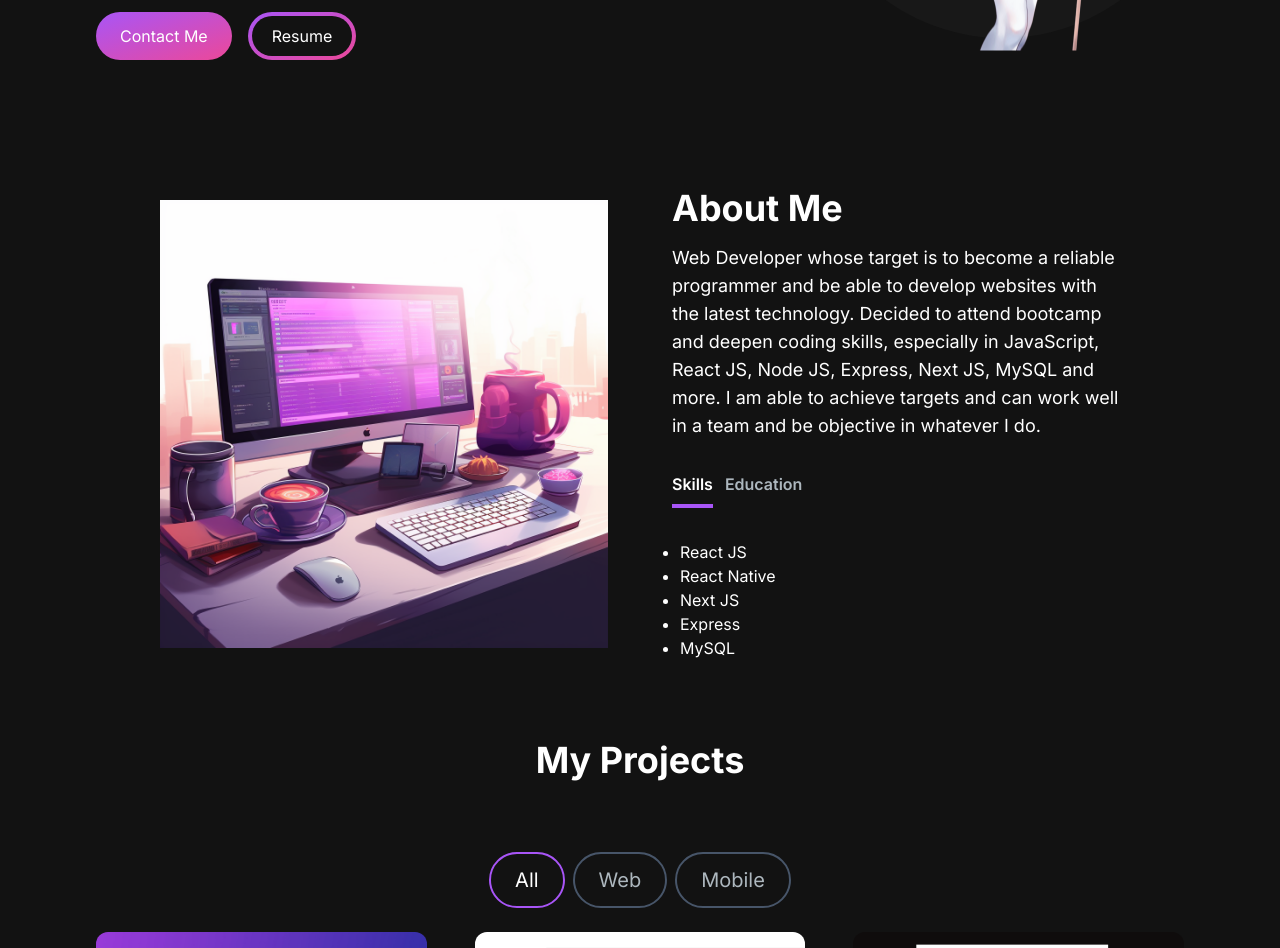
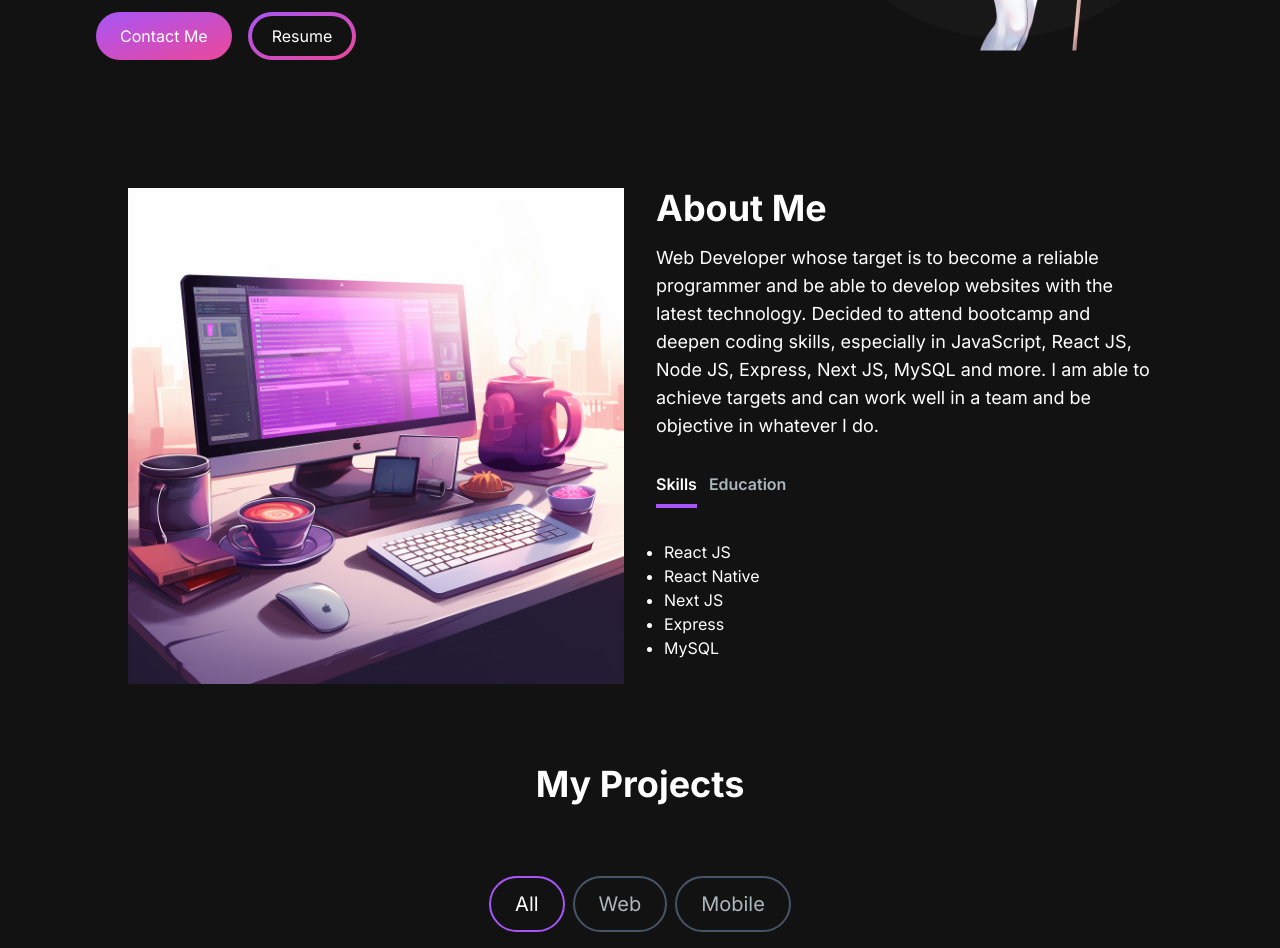
Before and after one commit to AzizImastara/imastara.com, a Next.js app: page / in a window 1280 px wide. Shown: the part 640-1588 px from the top of the page. Built offline with nearby package versions, Linux system fonts and the light colour scheme.

Commit message:
edited gap in about section

```diff
--- a/src/app/components/AboutSection.jsx
+++ b/src/app/components/AboutSection.jsx
@@ -42,7 +42,7 @@ const AboutSection = () => {
 
   return (
     <section className="text-white" id="about">
-      <div className="md:grid md:grid-cols-2 gap-8 items-center py-8 px-4 xl:gap-16 sm:py-16 xl:px-16">
+      <div className="md:grid md:grid-cols-2 gap-8 items-center py-8 px-4 xl:gap-8 sm:py-16 xl:px-8">
         <Image src="/images/about-image.png" width={500} height={500} />
         <div className="mt-4 md:mt-0 text-left flex flex-col h-full">
           <h2 className="text-4xl font-bold text-white mb-4">About Me</h2>
```
